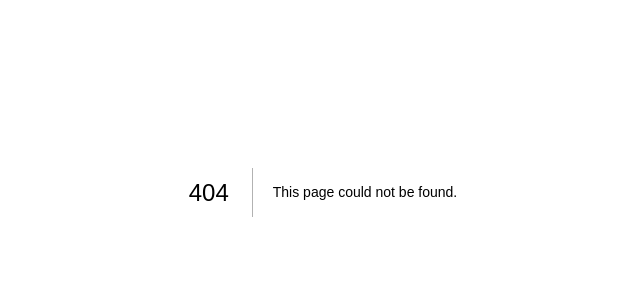
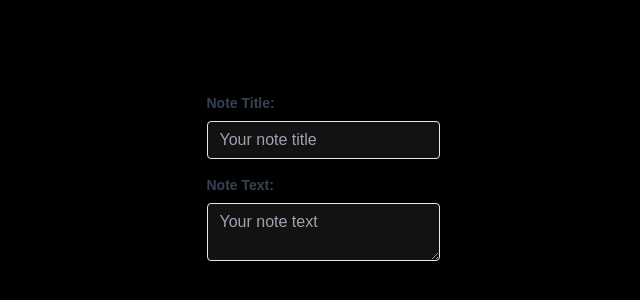
Before and after one commit to RW2023/notes, a Next.js app: page /notes in a window 1280 px wide. Before the commit this address had no page. Shown: the part 208-508 px from the top of the page, without its empty margins (317-957 px from the left). Built offline with nearby package versions, Linux system fonts and the light colour scheme.

Commit message:
Add NoteInput component and page for notes

```diff
--- /dev/null
+++ b/app/notes/page.tsx
@@ -0,0 +1,12 @@
+import NoteInput from '@/components/Forms/NoteInput';
+import { FC } from 'react';
+
+interface Props {}
+
+const page: FC<Props> = (props): JSX.Element => {
+  return (
+  <NoteInput />
+  );
+};
+
+export default page;
--- /dev/null
+++ b/components/Forms/NoteInput.tsx
@@ -0,0 +1,59 @@
+'use client';
+import { FC, useState } from 'react';
+
+interface Props {
+    // Remove the props property
+}
+
+const NoteInput: FC<Props> = () => {
+    const [title, setTitle] = useState('');
+    const [text, setText] = useState('');
+
+    const handleTitleChange = (event: React.ChangeEvent<HTMLInputElement>) => {
+        setTitle(event.target.value);
+    };
+
+    const handleTextChange = (event: React.ChangeEvent<HTMLTextAreaElement>) => {
+        setText(event.target.value);
+    };
+
+    return (
+      <div className="flex flex-col justify-center items-center min-h-screen">
+        <form className="w-full max-w-xs">
+          <div className="mb-4">
+            <label
+              className="block text-gray-700 text-sm font-bold mb-2"
+              htmlFor="note-title"
+            >
+              Note Title:
+            </label>
+            <input
+              className="shadow appearance-none border rounded w-full py-2 px-3 text-gray-700 leading-tight focus:outline-none focus:shadow-outline"
+              id="note-title"
+              type="text"
+              placeholder="Your note title"
+              value={title}
+              onChange={handleTitleChange}
+            />
+          </div>
+          <div className="mb-6">
+            <label
+              className="block text-gray-700 text-sm font-bold mb-2"
+              htmlFor="note-text"
+            >
+              Note Text:
+            </label>
+            <textarea
+              className="shadow appearance-none border rounded w-full py-2 px-3 text-gray-700 leading-tight focus:outline-none focus:shadow-outline"
+              id="note-text"
+              placeholder="Your note text"
+              value={text}
+              onChange={handleTextChange}
+            ></textarea>
+          </div>
+        </form>
+      </div>
+    );
+};
+
+export default NoteInput;
```
